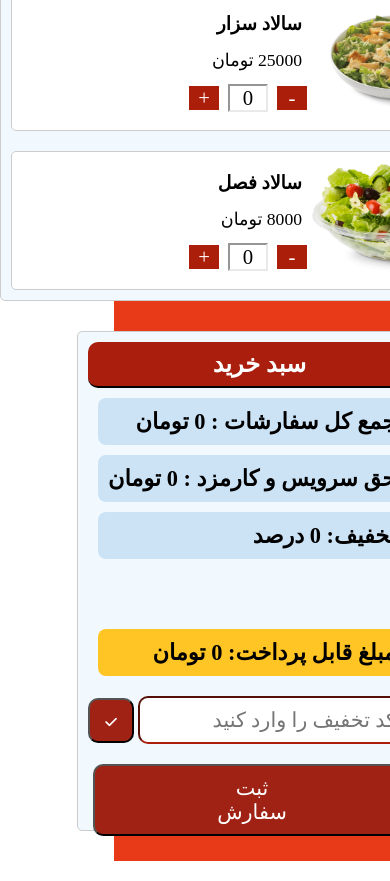
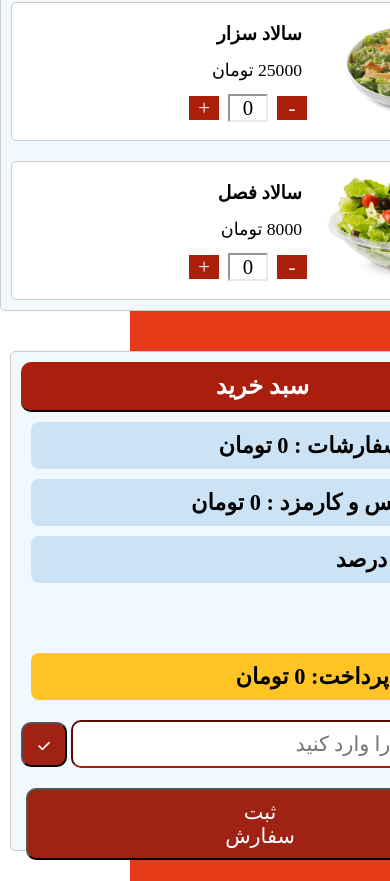
Before and after one commit to MohammadKarbalaie/Maktab-sharif-HW8, a plain HTML site: page practice 1 hw8/index.html in a window 390 px wide. Shown: the part 1301-2182 px from the top of the page. Drawn offline with Linux system fonts and the light colour scheme; a web font is replaced by a local one.

Commit message:
third-commit

```diff
--- a/practice 1 hw8/style.css
+++ b/practice 1 hw8/style.css
@@ -154,6 +154,7 @@
     background-color: #9f2215;
     border-radius: 10px;
     color: #fff;
+    cursor: pointer;
 }
 
 .orderr{
@@ -163,6 +164,7 @@
     border-radius: 10px;
     background-color: #9f2215;
     color: #ffffff;
+    cursor: pointer;
 }
 
 .model {
@@ -217,10 +219,12 @@
     display: none;
 }
 .menu-bar{
+    width: 520px;
     display: grid;
+
     grid-template-rows:1fr;
     padding: 0;
-    margin: 0;
+    margin:10px auto;
 }
 .menu{
     display: grid;
@@ -232,5 +236,17 @@
 }
 .cart{
     margin: 30px auto;
+    width: 500px;
+}
+.cart h2{
+  padding:10px 190px;
+}
+.code{
+    width: 420px;
+    cursor: pointer;
+}
+.orderr{
+    padding: 10px 190px;
+    cursor: pointer;
 }
 }
```
Also changed, not shown: 1 other file.
